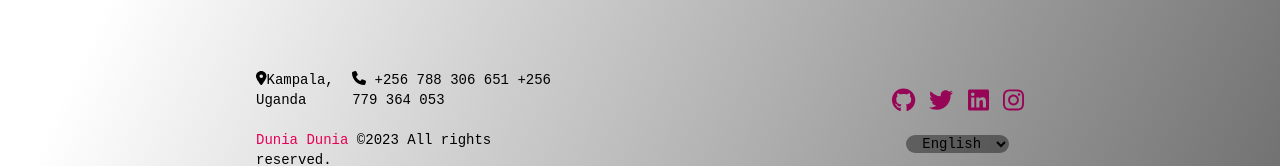
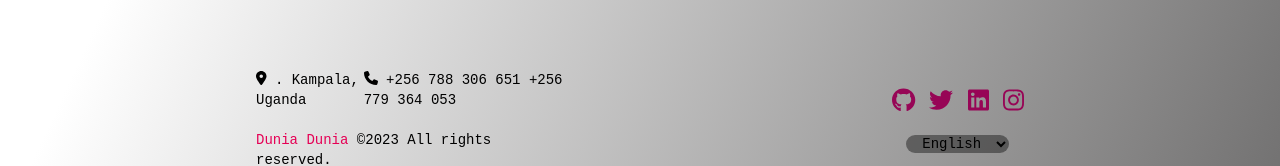
Before and after one commit to ddunia680/portfolio, a React (Create React App) app: page / in a window 1280 px wide. Shown: the part 2520-2686 px from the top of the page. Built offline with nearby package versions, Linux system fonts and the light colour scheme.

Commit message:
fix space issue

```diff
--- a/src/containers/footer/footer.js
+++ b/src/containers/footer/footer.js
@@ -15,7 +15,7 @@ function Footer(props) {
         <footer id='footer' className='container pb-10 text-sm mx-auto mt-60 flex flex-col-reverse md:flex-row md:justify-between'>
             <div className='flex flex-col space-y-5 py-5 w-90 text-center md:text-left md:w-[40%]'>
                 <div className='flex flex-col text-center md:text-left md:flex-row md:justify-between'>
-                    <h5><FontAwesomeIcon icon={faLocationDot} />{t('country')}</h5>
+                    <h5><FontAwesomeIcon icon={faLocationDot} /> {t('country')}</h5>
                     <h5><FontAwesomeIcon icon={faPhone} /> +256 788 306 651     +256 779 364 053</h5>
                 </div>
                 <p><span className='text-fromLogo'>Dunia Dunia</span> &copy;2023 All rights reserved.</p>
--- a/src/utility/enTranslation.js
+++ b/src/utility/enTranslation.js
@@ -1,5 +1,5 @@
 const translation = {
-    country: 'Kampala, Uganda',
+    country: '. Kampala, Uganda',
     downloadButton: 'Download my CV',
     aboutInMenu: "About",
     projects: "Projects",
--- a/src/utility/frTranslation.js
+++ b/src/utility/frTranslation.js
@@ -1,5 +1,5 @@
 const translation = {
-    country: 'Kampala, Ouganda',
+    country: '. Kampala, Ouganda',
     downloadButton: 'Télécharger mon CV',
     aboutInMenu: "A propos",
     projects: "Projects",
```
